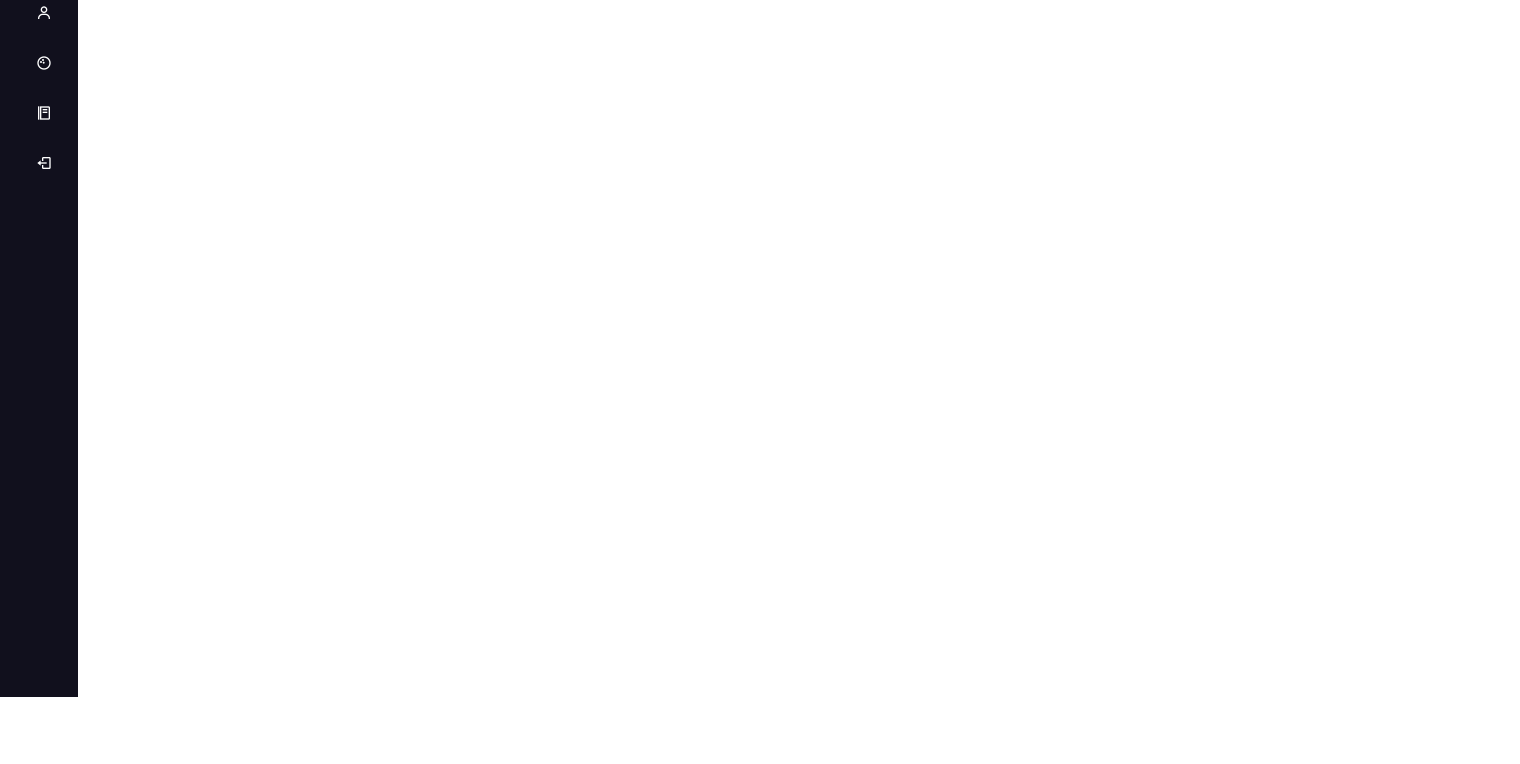
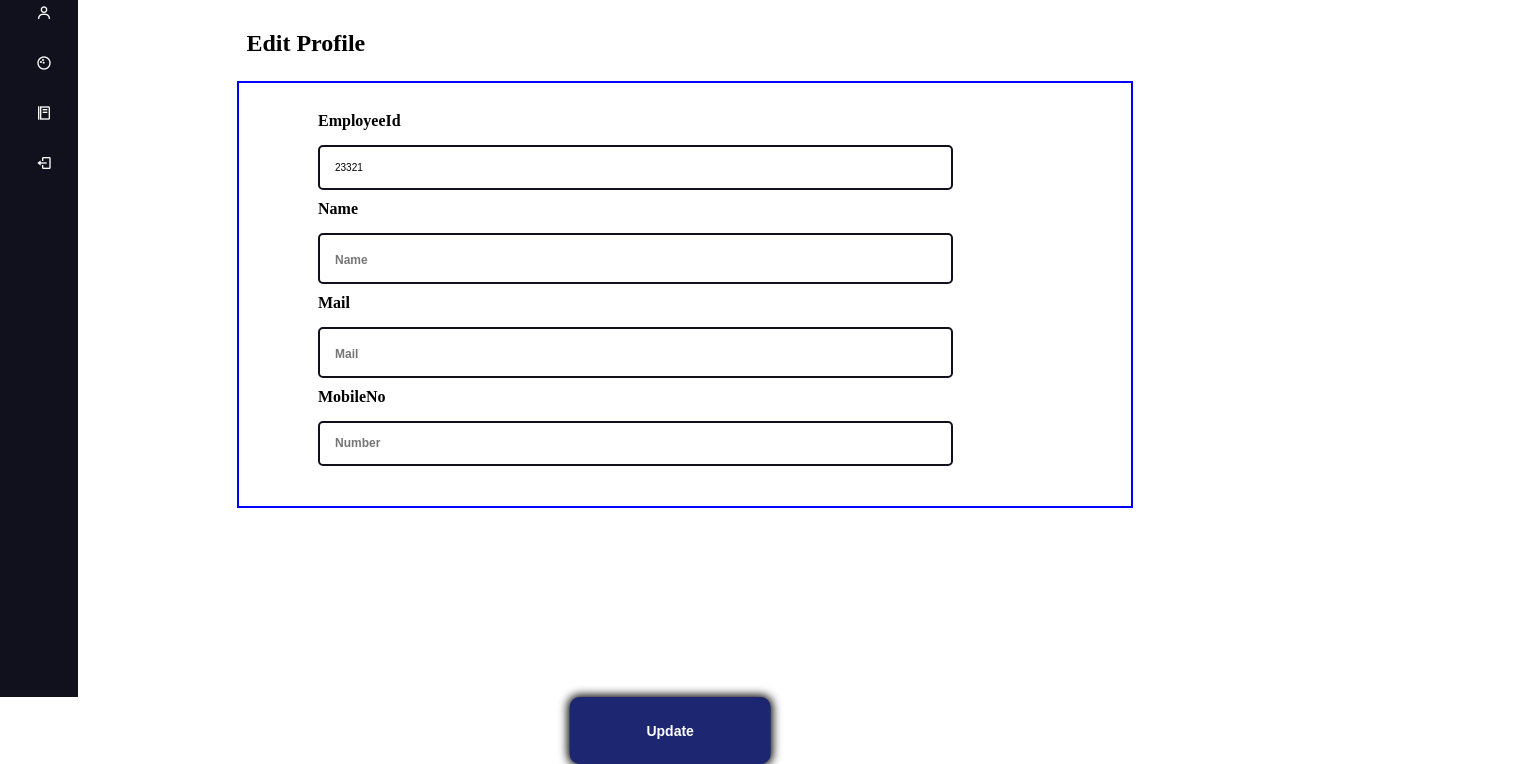
Before and after one commit to Kvnmaria/leave-app, a website: page Welcome_Page/welcome.html in a window 1280 px wide. Shown: the part 103-867 px from the top of the page, 1520 px wide, since content can reach past the window. Before the commit the page ends 800 px from the top, so only its background shows below. Drawn offline with nearby package versions, Linux system fonts and the light colour scheme.

Commit message:
some minor changes

```diff
--- a/Welcome_Page/welcome.css
+++ b/Welcome_Page/welcome.css
@@ -9,6 +9,10 @@ body {
     min-height: 100vh;
     width: 100%;
     overflow: hidden;
+}
+
+.main {
+    display: flex;
 }
 
 .sidebar {
@@ -144,3 +148,121 @@ body {
 .gmx-logo {
     height: 50px;
 }
+
+.welcome_msg {
+    display: flex;
+    justify-content: center;
+    align-items: center;
+    position: absolute;
+    height: 100px;
+    width: 100%;
+    margin-left: 240px;
+    border-bottom: 2px solid skyblue;
+    position: relative;
+}
+
+.welcome_msg h1 {
+    position: absolute;
+    right: 60%;
+}
+
+.profile-pic {
+    height: 100%;
+    width: 100%;
+}
+
+.profile-img {
+    height: 50px;
+    width: 50px;
+    border-radius: 50px;
+    position: absolute;
+    left: 94%;
+    top: 4%;
+}
+
+.main_section {
+    /* border: 2px solid orangered; */
+    margin-top: 20px;
+    height: 100%;
+    width: 100%;
+    padding: 1% 3%;
+}
+
+.edit_profile {
+    /* border: 2px solid rebeccapurple; */
+    margin-left: 13rem;
+}
+
+.profile {
+    /* border: 2px solid #11101d; */
+    display: flex;
+    justify-content: center;
+    align-items: center;
+}
+
+
+.form-main {
+    /* border: 2px solid black; */
+    height: 100%;
+    width: 100%;
+}
+
+.form {
+    height: 100%;
+    2px solid orchid;
+    display: block;
+    padding: 2% 9%;
+}
+
+.form-control {
+    border: 2px solid blue;
+    padding: 3% 5%;
+    position: relative;
+    margin-left: 90px;
+}
+
+.form-control input {
+    width: 80%;
+    border: 2px solid #f0f0f0;
+    border-radius: 5px;
+    display: block;
+    font-size: 10px;
+    padding: 15px;
+    margin-top: 15px;
+    margin-left: 30px;
+    margin-bottom: 10px;
+    outline: blue;
+    border: 2px solid #11101d
+}
+
+.form-control input[type="text"] {
+    font-size: 15px;
+}
+
+.form-control input::-webkit-input-placeholder {
+    font-size: 12px;
+    font-weight: 600;
+}
+
+.form-control span {
+    margin-left: 30px;
+    font-weight: 700;
+}
+
+.btn {
+    position: absolute;
+    left: 50%;
+    transform: translateX(-35%);
+    top: 100%;
+    padding: 2% 6%;
+    outline: none;
+    border-radius: 10px;
+    outline: none;
+    border: none;
+    font-size: 14px;
+    font-weight: 800;
+    background: #1D2671;
+    color: white;
+    box-shadow: 0 0 10px 2px black;
+    cursor: pointer;
+}
--- a/Welcome_Page/welcome.html
+++ b/Welcome_Page/welcome.html
@@ -12,6 +12,7 @@
 </head>
 
 <body>
+
 
     <div class="sidebar">
         <div class="logo_content">
@@ -49,6 +50,51 @@
         </ul>
     </div>
 
+
+    <div class="welcome_msg">
+        <h1>Welcome Kevin</h1>
+    </div>
+
+    <div class="profile-pic">
+        <img class="profile-img" src="./Images/Kevin.jpeg.JPG" alt="">
+    </div>
+
+
+    <div class="main_section profile-section">
+
+        <div class="edit_profile">
+            <h2>Edit Profile</h2>
+        </div>
+
+        <!-- Div For Form -->
+        <div class="form-main">
+
+            <form id="Form" class="form" action="POST">
+
+                <div class="form-control">
+
+                    <span>EmployeeId</span>
+                    <input type="number" id="EmployeeId" value="23321" readonly>
+
+                    <span>Name</span>
+                    <input type="text" id="Name" placeholder="Name">
+
+                    <span>Mail</span>
+                    <input type="text" id="Mail" placeholder="Mail">
+
+                    <span>MobileNo</span>
+                    <input type="number" id="Number" placeholder="Number">
+
+                </div>
+
+                <button type="submit" id="Button" class="btn">Update</button>
+
+            </form>
+
+        </div>
+
+    </div>
+
     <script src="./main.js"></script>
 </body>
 
```
Also changed, not shown: Login/index.html (+0 -6 lines), Welcome_Page/main.js (line endings or trailing spaces), 1 other file.
